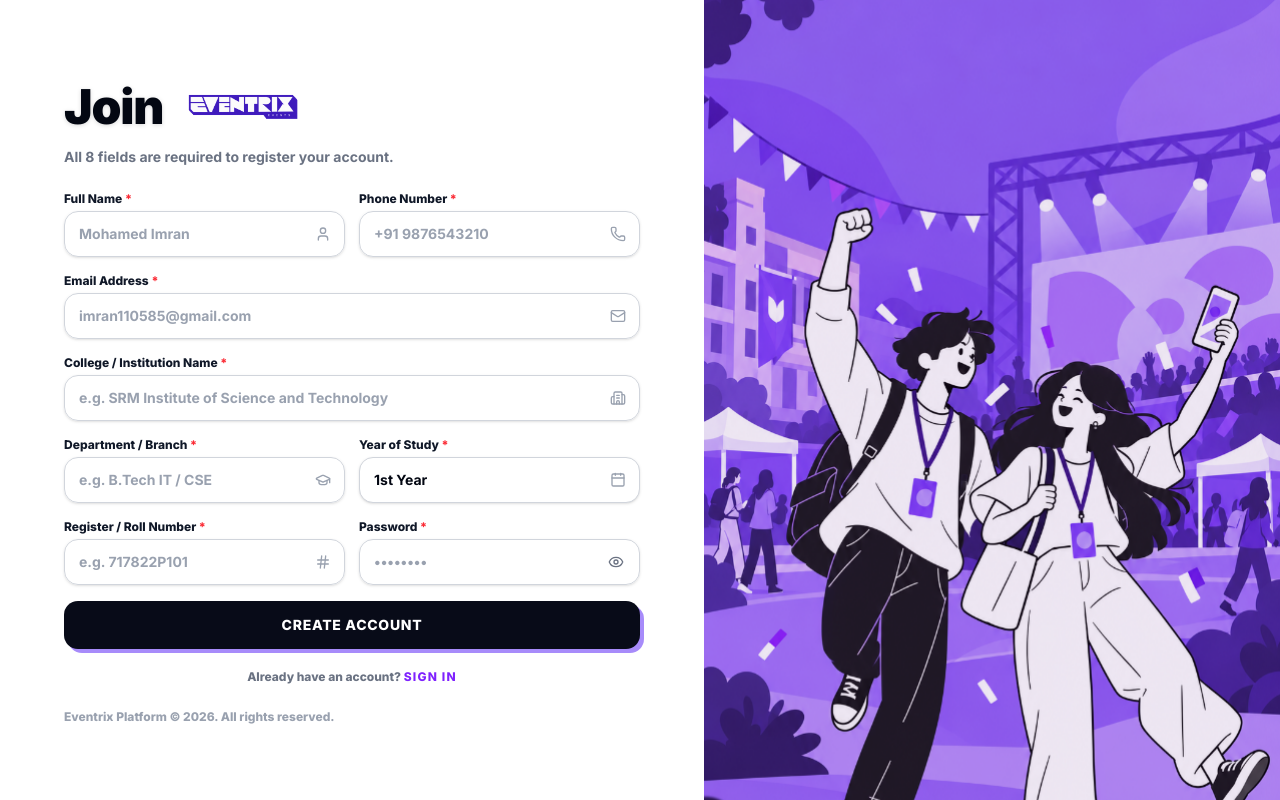
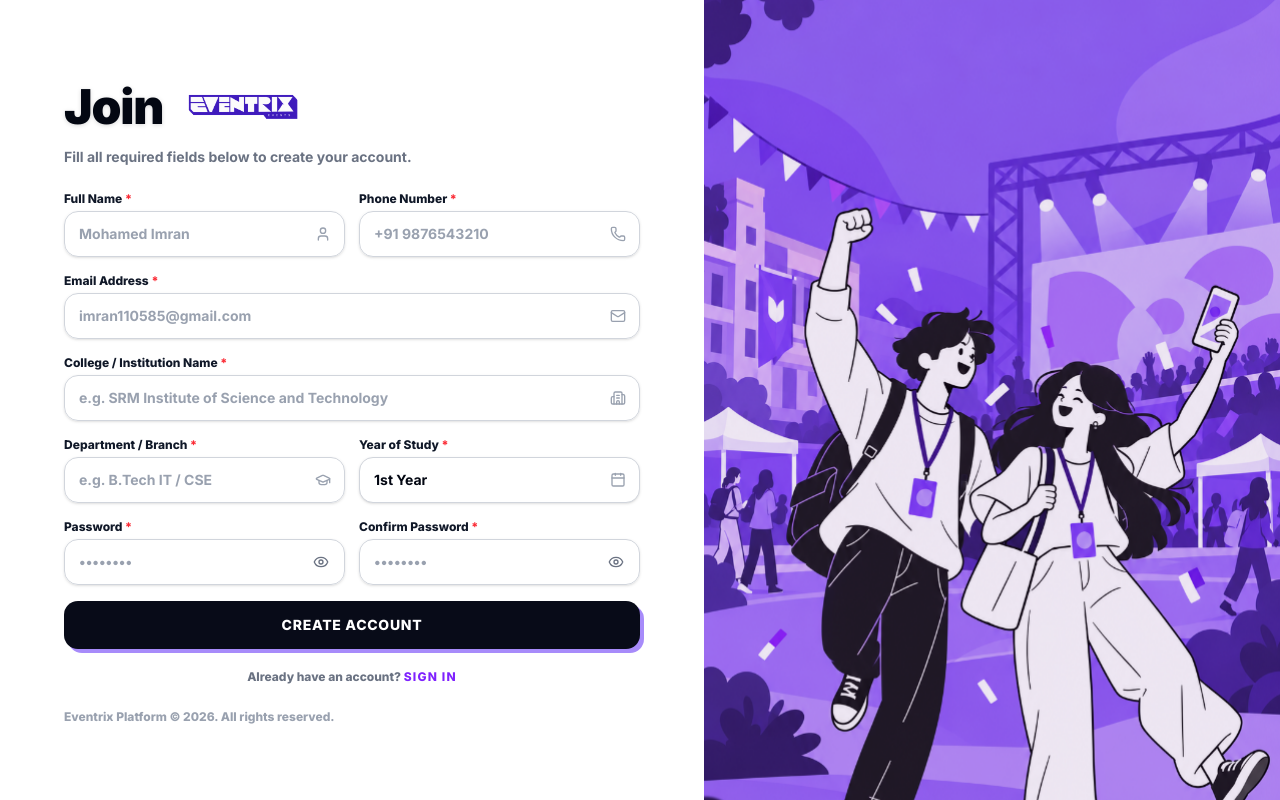
Before and after one commit to Nagul55/Verve2K26, a Next.js app: page /signup in a window 1280 px wide. Built offline with nearby package versions, Linux system fonts and the light colour scheme.

Commit message:
Replace register number with confirm password field and enforce password match check on signup

```diff
--- a/src/actions/auth.actions.ts
+++ b/src/actions/auth.actions.ts
@@ -41,24 +41,28 @@ export async function login(formData: FormData) {
 export async function signup(formData: FormData) {
   const email = (formData.get('email') as string) || '';
   const password = (formData.get('password') as string) || '';
+  const confirmPassword = (formData.get('confirmPassword') as string) || '';
   const fullName = (formData.get('fullName') as string) || '';
   const mobile = (formData.get('mobile') as string) || '';
   const college = (formData.get('college') as string) || '';
   const department = (formData.get('department') as string) || '';
   const yearOfStudy = (formData.get('yearOfStudy') as string) || '';
-  const registerNumber = (formData.get('registerNumber') as string) || '';
 
   if (
     !email.trim() ||
     !password.trim() ||
+    !confirmPassword.trim() ||
     !fullName.trim() ||
     !mobile.trim() ||
     !college.trim() ||
     !department.trim() ||
-    !yearOfStudy.trim() ||
-    !registerNumber.trim()
+    !yearOfStudy.trim()
   ) {
-    return { error: 'Please fill in all 8 required fields to create your account.' };
+    return { error: 'All fields are required. Please fill in all details.' };
+  }
+
+  if (password !== confirmPassword) {
+    return { error: 'Passwords do not match. Please make sure your passwords match.' };
   }
 
   const adminClient = getAdminClient();
@@ -90,7 +94,7 @@ export async function signup(formData: FormData) {
         department: department,
         year_of_study: yearOfStudy,
         college: college,
-        register_number: registerNumber
+        register_number: ''
       });
 
     if (insertError) {
--- a/src/app/(auth)/signup/page.tsx
+++ b/src/app/(auth)/signup/page.tsx
@@ -3,7 +3,7 @@
 import React, { useState } from 'react';
 import Link from 'next/link';
 import { signup } from "@/actions/auth.actions";
-import { Eye, EyeOff, User, Mail, AlertCircle, Phone, Building2, GraduationCap, Calendar, Hash } from 'lucide-react';
+import { Eye, EyeOff, User, Mail, AlertCircle, Phone, Building2, GraduationCap, Calendar, Lock } from 'lucide-react';
 
 export default function SignupPage() {
   const [fullName, setFullName] = useState('');
@@ -12,9 +12,10 @@ export default function SignupPage() {
   const [college, setCollege] = useState('');
   const [department, setDepartment] = useState('');
   const [yearOfStudy, setYearOfStudy] = useState('1st Year');
-  const [registerNumber, setRegisterNumber] = useState('');
   const [password, setPassword] = useState('');
+  const [confirmPassword, setConfirmPassword] = useState('');
   const [showPassword, setShowPassword] = useState(false);
+  const [showConfirmPassword, setShowConfirmPassword] = useState(false);
   const [isLoading, setIsLoading] = useState(false);
   const [errorMsg, setErrorMsg] = useState('');
 
@@ -26,8 +27,8 @@ export default function SignupPage() {
     const collegeStr = (formData.get('college') as string) || '';
     const departmentStr = (formData.get('department') as string) || '';
     const yearOfStudyStr = (formData.get('yearOfStudy') as string) || '';
-    const registerNumberStr = (formData.get('registerNumber') as string) || '';
     const passwordStr = (formData.get('password') as string) || '';
+    const confirmPasswordStr = (formData.get('confirmPassword') as string) || '';
 
     if (
       !fullNameStr.trim() ||
@@ -36,10 +37,15 @@ export default function SignupPage() {
       !collegeStr.trim() ||
       !departmentStr.trim() ||
       !yearOfStudyStr.trim() ||
-      !registerNumberStr.trim() ||
-      !passwordStr.trim()
+      !passwordStr.trim() ||
+      !confirmPasswordStr.trim()
     ) {
-      setErrorMsg('All fields are required. Please fill in all inputs to create your account.');
+      setErrorMsg('All fields are required. Please fill in all fields to create your account.');
+      return;
+    }
+
+    if (passwordStr !== confirmPasswordStr) {
+      setErrorMsg('Passwords do not match. Please ensure Password and Confirm Password are identical.');
       return;
     }
 
@@ -96,7 +102,7 @@ export default function SignupPage() {
               <span className="font-anton text-3xl text-eventrix-lavender tracking-widest hidden" id="fallback-logo">EVENTRIX</span>
             </div>
             <p className="text-gray-900 lg:text-gray-500 text-xs sm:text-sm font-bold mt-2">
-              All 8 fields are required to register your account.
+              Fill all required fields below to create your account.
             </p>
           </div>
 
@@ -235,27 +241,8 @@ export default function SignupPage() {
               </div>
             </div>
 
-            {/* Grid 3: Register Number & Password */}
+            {/* Grid 3: Password & Confirm Password */}
             <div className="grid grid-cols-1 sm:grid-cols-2 gap-3.5">
-              {/* Register Number Input */}
-              <div className="space-y-1">
-                <label className="text-xs font-extrabold text-gray-900 block">
-                  Register / Roll Number <span className="text-red-500">*</span>
-                </label>
-                <div className="relative">
-                  <input
-                    type="text"
-                    name="registerNumber"
-                    required
-                    value={registerNumber}
-                    onChange={(e) => setRegisterNumber(e.target.value)}
-                    placeholder="e.g. 717822P101"
-                    className="w-full bg-white/90 text-gray-950 placeholder-gray-400 px-3.5 py-3 rounded-xl border border-gray-300 focus:outline-none focus:border-violet-600 focus:ring-2 focus:ring-violet-600/30 text-xs sm:text-sm font-bold transition-all shadow-sm"
-                  />
-                  <Hash className="w-4 h-4 text-gray-400 absolute right-3.5 top-1/2 -translate-y-1/2 pointer-events-none" />
-                </div>
-              </div>
-
               {/* Password Input */}
               <div className="space-y-1">
                 <label className="text-xs font-extrabold text-gray-900 block">
@@ -277,6 +264,31 @@ export default function SignupPage() {
                     className="absolute right-3 top-1/2 -translate-y-1/2 text-gray-500 hover:text-gray-900 p-1 transition-colors"
                   >
                     {showPassword ? <EyeOff className="w-4 h-4" /> : <Eye className="w-4 h-4" />}
+                  </button>
+                </div>
+              </div>
+
+              {/* Confirm Password Input */}
+              <div className="space-y-1">
+                <label className="text-xs font-extrabold text-gray-900 block">
+                  Confirm Password <span className="text-red-500">*</span>
+                </label>
+                <div className="relative">
+                  <input
+                    type={showConfirmPassword ? 'text' : 'password'}
+                    name="confirmPassword"
+                    required
+                    value={confirmPassword}
+                    onChange={(e) => setConfirmPassword(e.target.value)}
+                    placeholder="••••••••"
+                    className="w-full bg-white/90 text-gray-950 placeholder-gray-400 px-3.5 py-3 rounded-xl border border-gray-300 focus:outline-none focus:border-violet-600 focus:ring-2 focus:ring-violet-600/30 text-xs sm:text-sm font-bold transition-all pr-10 shadow-sm"
+                  />
+                  <button
+                    type="button"
+                    onClick={() => setShowConfirmPassword(!showConfirmPassword)}
+                    className="absolute right-3 top-1/2 -translate-y-1/2 text-gray-500 hover:text-gray-900 p-1 transition-colors"
+                  >
+                    {showConfirmPassword ? <EyeOff className="w-4 h-4" /> : <Eye className="w-4 h-4" />}
                   </button>
                 </div>
               </div>
```
